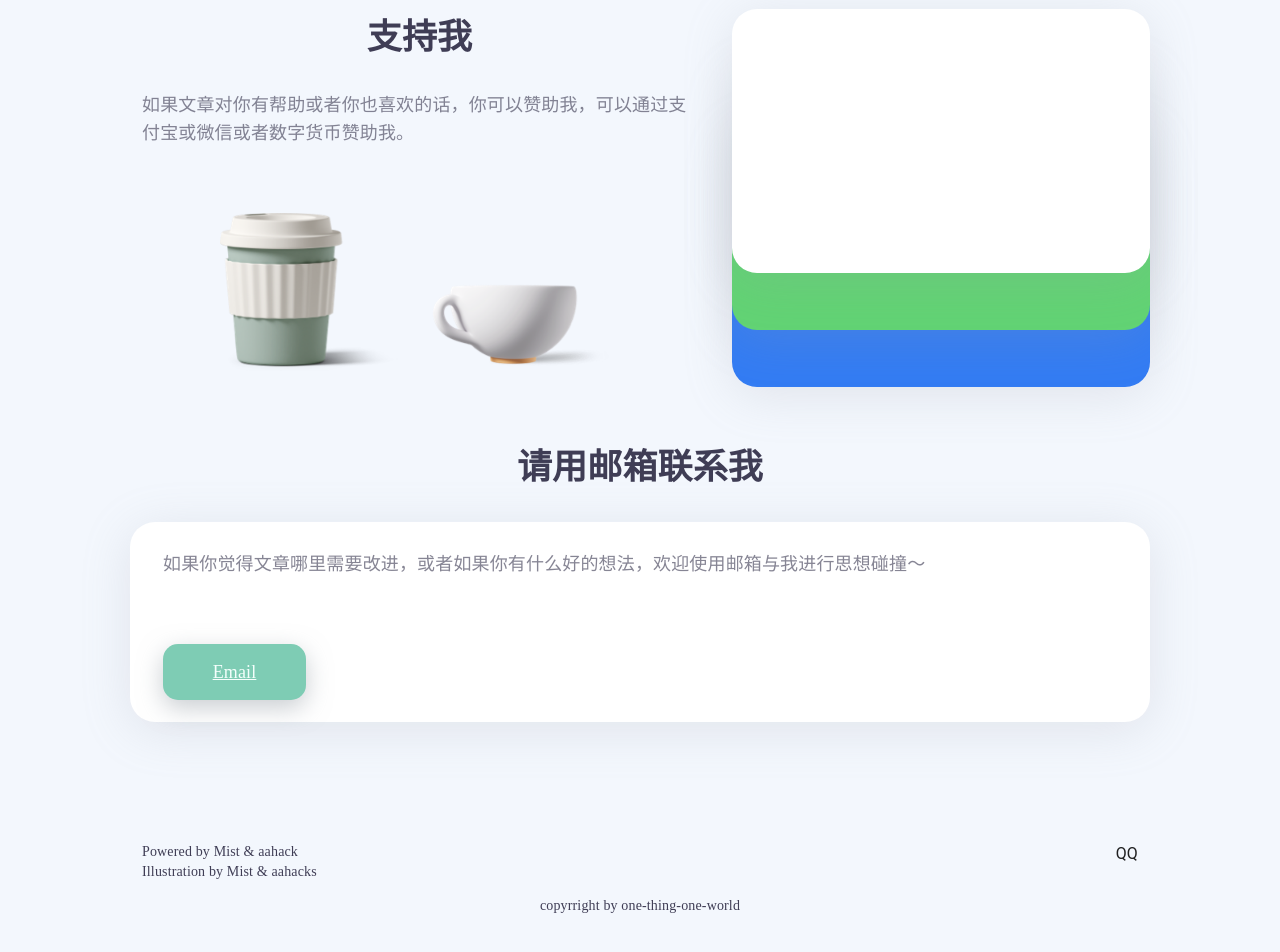
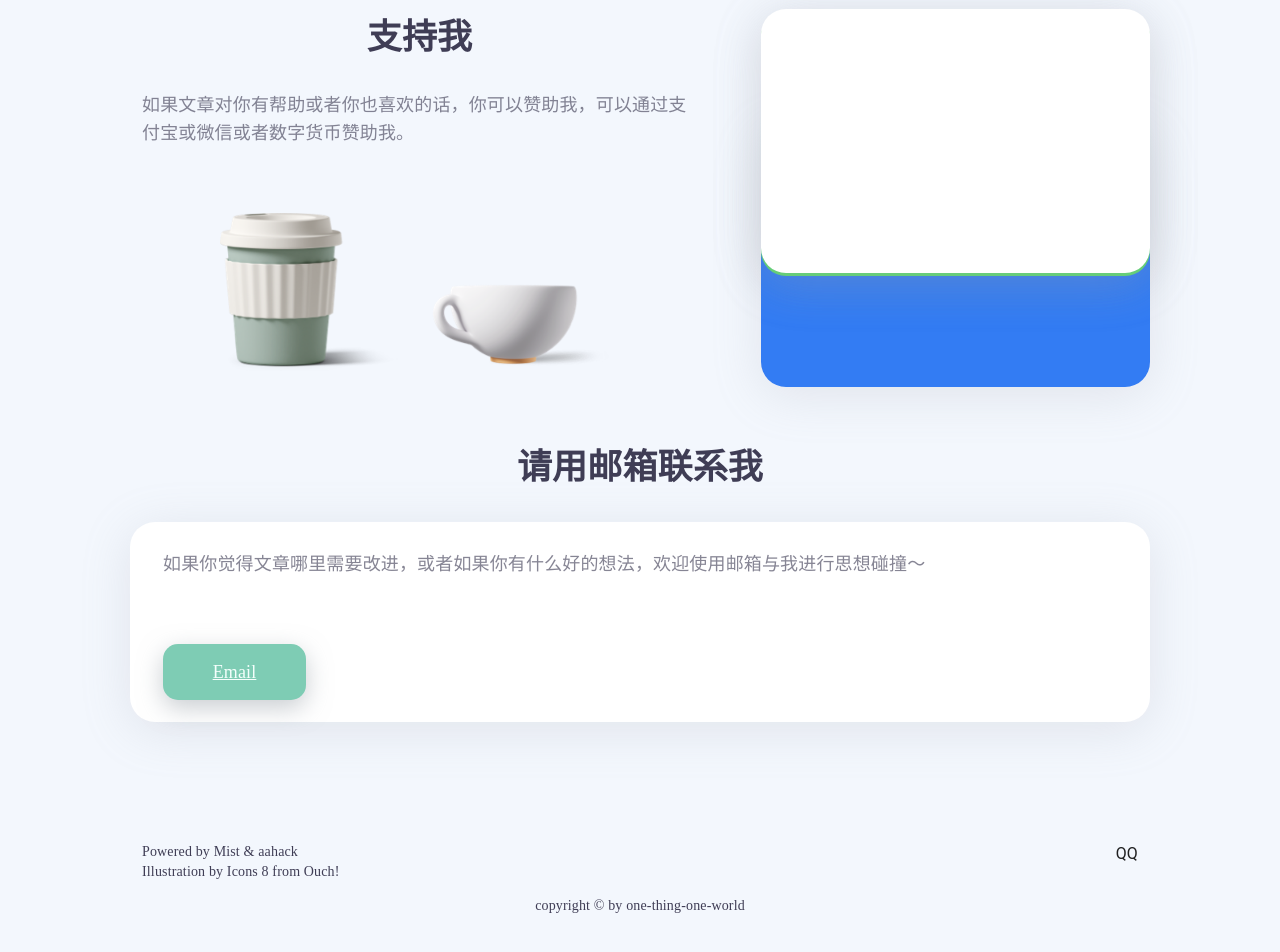
Before and after one commit to one-thing-one-world/blog-client, a React (Create React App) app: page / in a window 1280 px wide. Shown: the part 853-1805 px from the top of the page. Built offline with nearby package versions, Linux system fonts and the light colour scheme.

Commit message:
[Fix::fix] fix bug

```diff
--- a/src/components/BackTop/index.tsx
+++ b/src/components/BackTop/index.tsx
@@ -64,7 +64,13 @@ export default function BackTop(props: Props) {
       </AppBar>
       <Toolbar id="back-to-top-anchor" />
       <ScrollTop {...props}>
-        <Fab color="primary" size="large" aria-label="scroll back to top">
+        <Fab
+          sx={{
+            background: '#7ECCB4 !important',
+          }}
+          size="large"
+          aria-label="scroll back to top"
+        >
           回顶部
         </Fab>
       </ScrollTop>
--- a/src/components/Footer/SurportAndConnectWay/index.tsx
+++ b/src/components/Footer/SurportAndConnectWay/index.tsx
@@ -29,7 +29,9 @@ export default function SurportAndConnectWay() {
     <Wrapper>
       <SurportsWrapper>
         <SurportItemWrapper> Powered by Mist & aahack</SurportItemWrapper>
-        <SurportItemWrapper> Illustration by Mist & aahacks</SurportItemWrapper>
+        <SurportItemWrapper>
+          Illustration by Icons 8 from Ouch!
+        </SurportItemWrapper>
       </SurportsWrapper>
       <ConnectWay>QQ</ConnectWay>
     </Wrapper>
--- a/src/components/Footer/index.tsx
+++ b/src/components/Footer/index.tsx
@@ -27,7 +27,7 @@ export default function Footer() {
   return (
     <FooterWrapper>
       <SurportAndConnectWay />
-      <CopyrightWrapper>copyrright by one-thing-one-world</CopyrightWrapper>
+      <CopyrightWrapper>copyright © by one-thing-one-world</CopyrightWrapper>
     </FooterWrapper>
   )
 }
--- a/src/pages/Home/HomeEmail/EmailContent/index.tsx
+++ b/src/pages/Home/HomeEmail/EmailContent/index.tsx
@@ -38,7 +38,7 @@ export default function EmailContent() {
         如果你觉得文章哪里需要改进，或者如果你有什么好的想法，欢迎使用邮箱与我进行思想碰撞～
       </ContentTitleWrapper>
       <EmailButton>
-        <a style={{ color: '#f5fffc ' }} href="mailto:1769031928@qq.com.com">
+        <a style={{ color: '#f5fffc ' }} href="mailto:liujuncai6666@gmail.com">
           Email
         </a>
       </EmailButton>
--- a/src/pages/Home/HomeSponsor/SponsorPayWay/PayItem/index.tsx
+++ b/src/pages/Home/HomeSponsor/SponsorPayWay/PayItem/index.tsx
@@ -1,5 +1,5 @@
 import React from 'react'
-import styled, { keyframes, css } from 'styled-components'
+import styled, { css } from 'styled-components'
 
 interface PayItemProps {
   payType?: 'blockChain' | 'weChat' | 'zhiFuBao'
@@ -10,18 +10,12 @@ interface PayItemProps {
 interface PayItemWrapperPorps {
   isActive: boolean
 }
-const trasformAnimation = keyframes`
-from {
-  left:0px
-}
 
-to {
-  left:162px
-}
+const phoneTrasformAnimationStyle = css`
+  top: 200px;
 `
-
-const animatinStyle = css`
-  animation: ${trasformAnimation} 0.6s ease-in-out 1 forwards;
+const PcTransformAnimationStyle = css`
+  left: 162px;
 `
 const PayItemWrapper = styled.div<PayItemWrapperPorps>`
   width: 100%;
@@ -32,28 +26,48 @@ const PayItemWrapper = styled.div<PayItemWrapperPorps>`
   position: absolute;
   bottom: 114px;
   z-index: 3;
-  ${props => props.isActive && animatinStyle};
+  @media (max-width: 750px) {
+    ${props => props.isActive && phoneTrasformAnimationStyle};
+  }
+  @media (min-width: 751px) {
+    ${props => props.isActive && PcTransformAnimationStyle};
+  }
 `
 const WeChatnWrapper = styled(PayItemWrapper)<PayItemWrapperPorps>`
   position: absolute;
   z-index: 2;
   bottom: 57px;
   background: #62d374;
+  top: 0;
+  left: 0;
+  transition: all 600ms ease-in-out;
 
-  ${props => props.isActive && animatinStyle};
+  @media (max-width: 750px) {
+    bottom: ${props => props.isActive && '-60px'};
+  }
+  @media (min-width: 751px) {
+    right: ${props => props.isActive && '180px'};
+  }
 `
 const ZhiFuBaoWrapper = styled(PayItemWrapper)<PayItemWrapperPorps>`
   position: absolute;
   bottom: 0px;
   z-index: 1;
   background: #337cf3;
-  ${props => props.isActive && animatinStyle};
+  transition: all 6000ms ease-in-out;
+
+  @media (max-width: 750px) {
+    bottom: ${props => props.isActive && '-180px'};
+  }
+  @media (min-width: 751px) {
+    right: ${props => props.isActive && '180px'};
+  }
 `
 export default function PayItem(props: PayItemProps) {
   const { activeKey, isActive, payType, onClick } = props
   console.log(activeKey, isActive, onClick, payType, 'ces')
   if (payType === 'blockChain') {
-    return <PayItemWrapper onClick={onClick} isActive={activeKey === 9} />
+    return <PayItemWrapper onClick={onClick} isActive={activeKey === -1} />
   }
   if (payType === 'weChat') {
     return <WeChatnWrapper onClick={onClick} isActive={activeKey === 1} />
--- a/src/pages/Home/HomeSponsor/SponsorPayWay/index.tsx
+++ b/src/pages/Home/HomeSponsor/SponsorPayWay/index.tsx
@@ -4,12 +4,12 @@ import SelectedStatusCom from '../../../../components/SelectedStatusCom'
 import PayItem from './PayItem'
 
 const SponsorPayWayWrapper = styled.div`
-  width: 418px;
+  width: 389px;
   height: 375px;
   position: relative;
   @media (max-width: 750px) {
     flex-direction: column;
-    width: 336px;
+    width: 335px;
   }
 `
 export default function SponsorPayWay() {
--- a/src/pages/Home/HomeSponsor/index.tsx
+++ b/src/pages/Home/HomeSponsor/index.tsx
@@ -10,6 +10,7 @@ const SponsorWrapper = styled.div`
   margin-top: 50px;
   @media (max-width: 750px) {
     flex-direction: column;
+    align-items: center;
   }
 `
 
```
